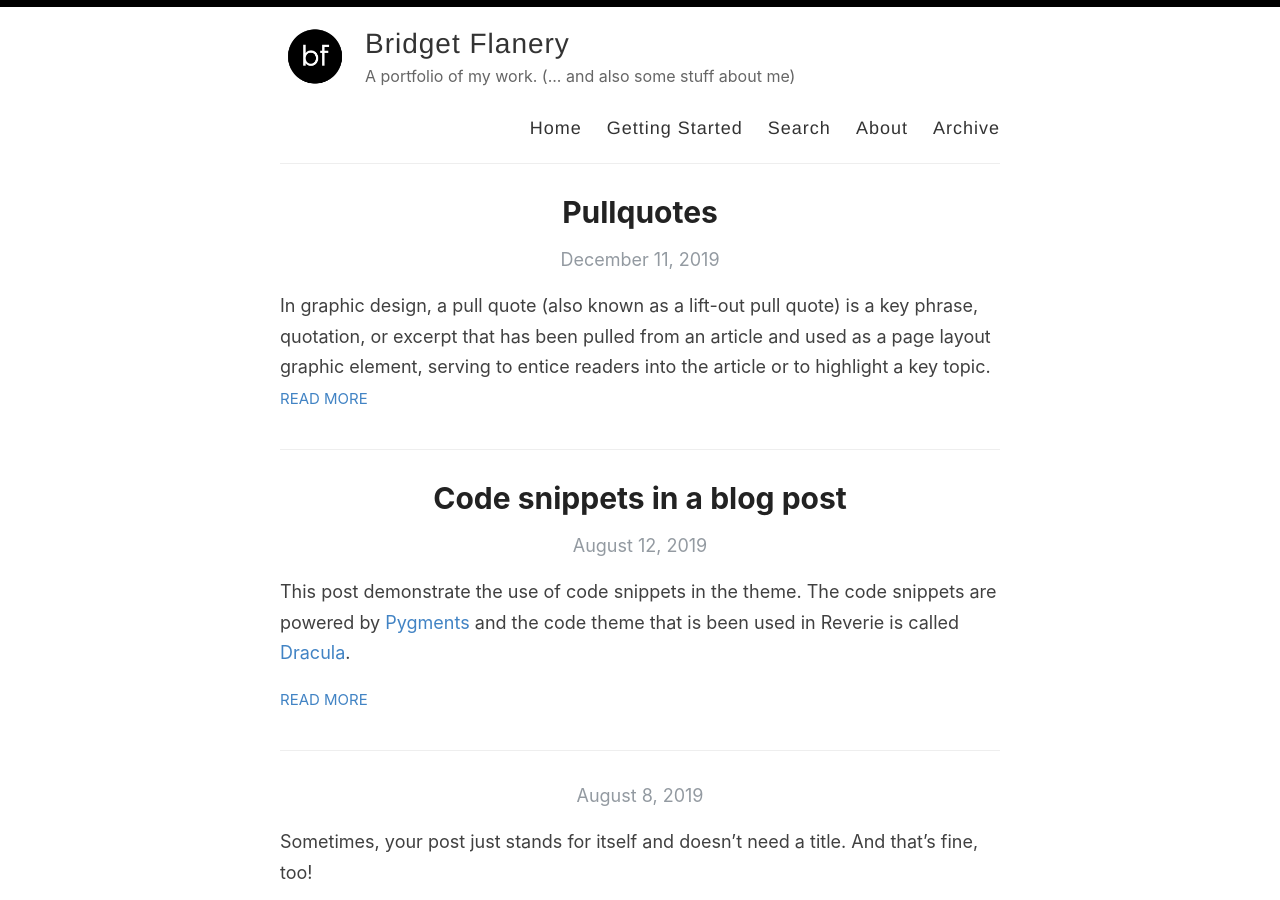
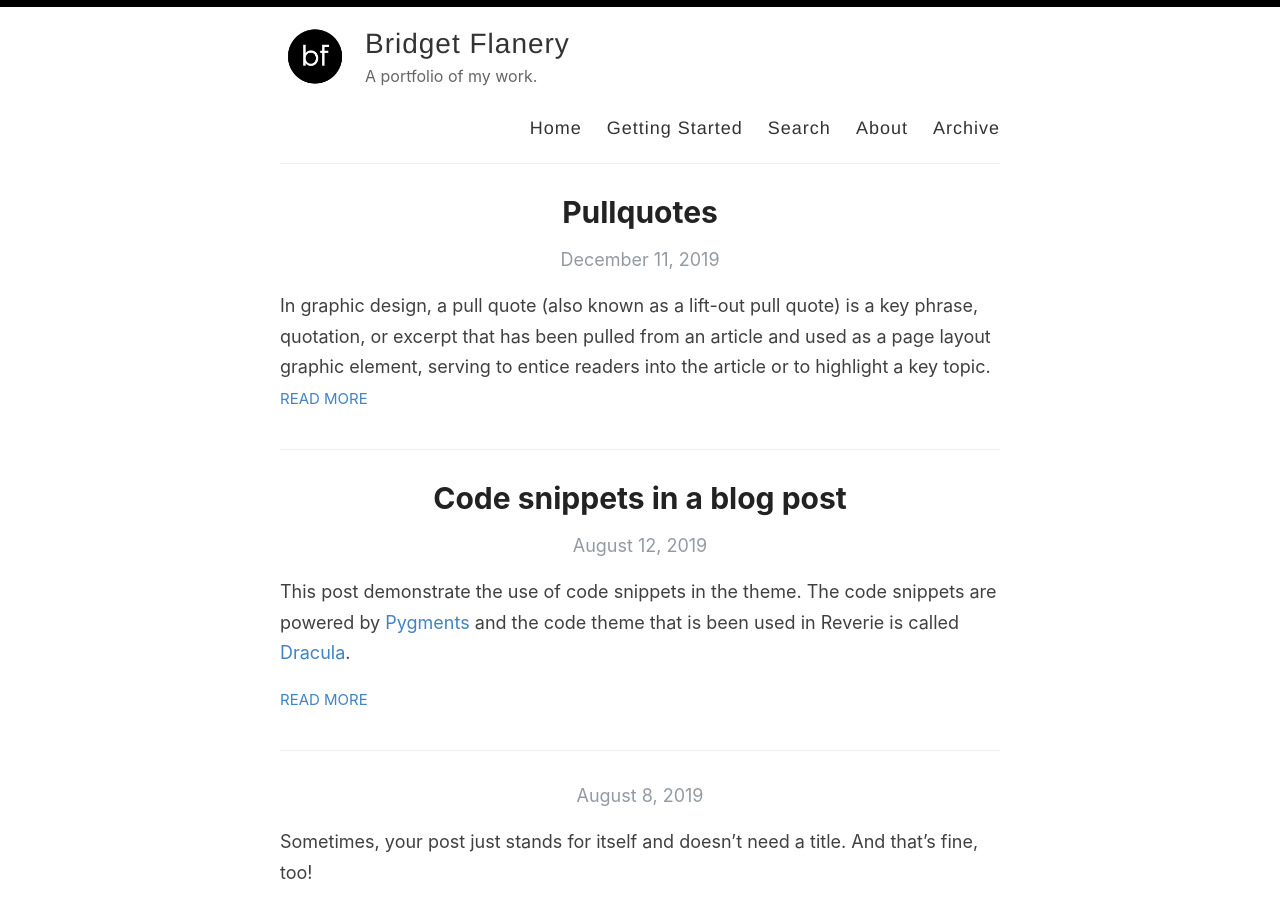
Before and after one commit to good-bean/good-bean.github.io, a Jekyll site: the page built from index.html, in a window 1280 px wide and 900 px high. Built offline with Jekyll 4.4.1, drawn with Linux system fonts in a browser that asks for light colours; the list of posts is cut into pages by our own code.

Commit message:
Update description

```diff
--- a/_config.yml
+++ b/_config.yml
@@ -9,7 +9,7 @@ name: Bridget Flanery
 author: Bridget Flanery
 
 # Short bio or description (displayed in the header)
-description: A portfolio of my work. (... and also some stuff about me)
+description: A portfolio of my work.
 
 # URL of your avatar or profile pic (you could use your GitHub profile pic)
 avatar: /images/bf.png
```
